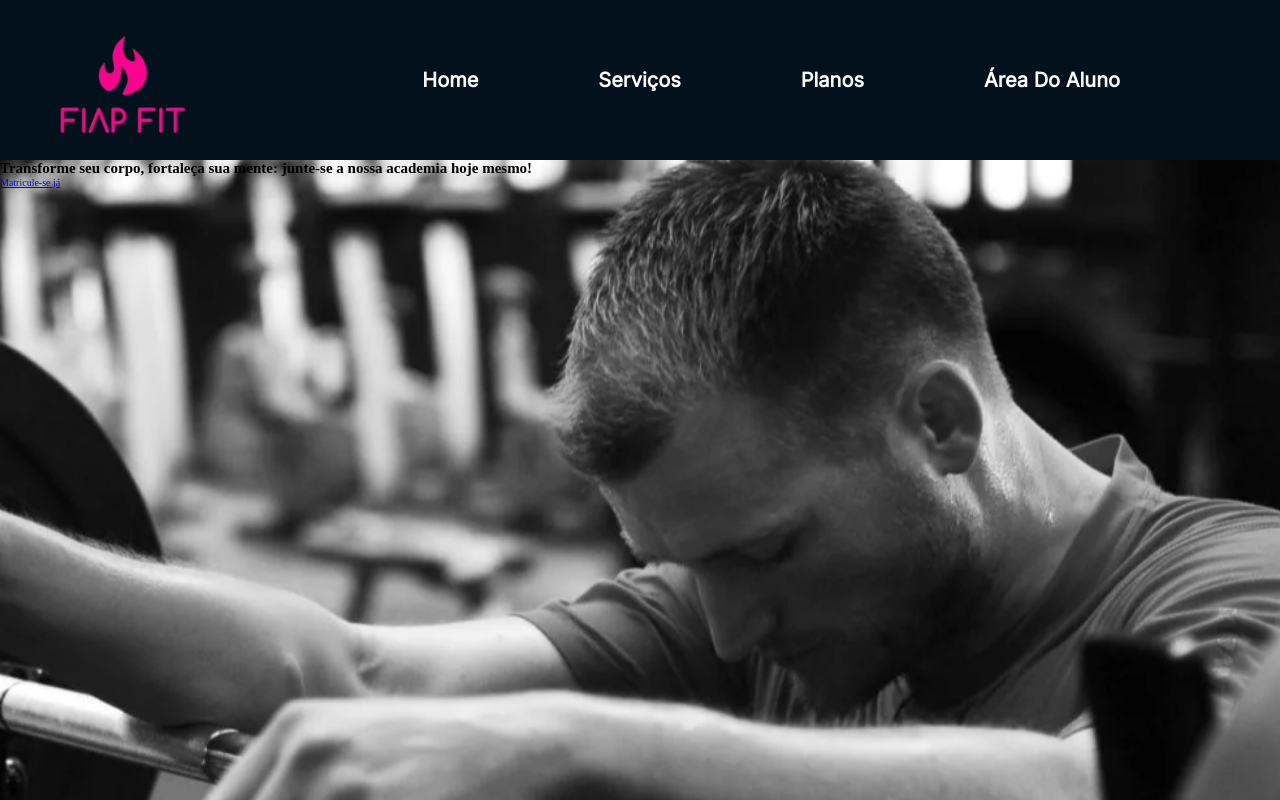
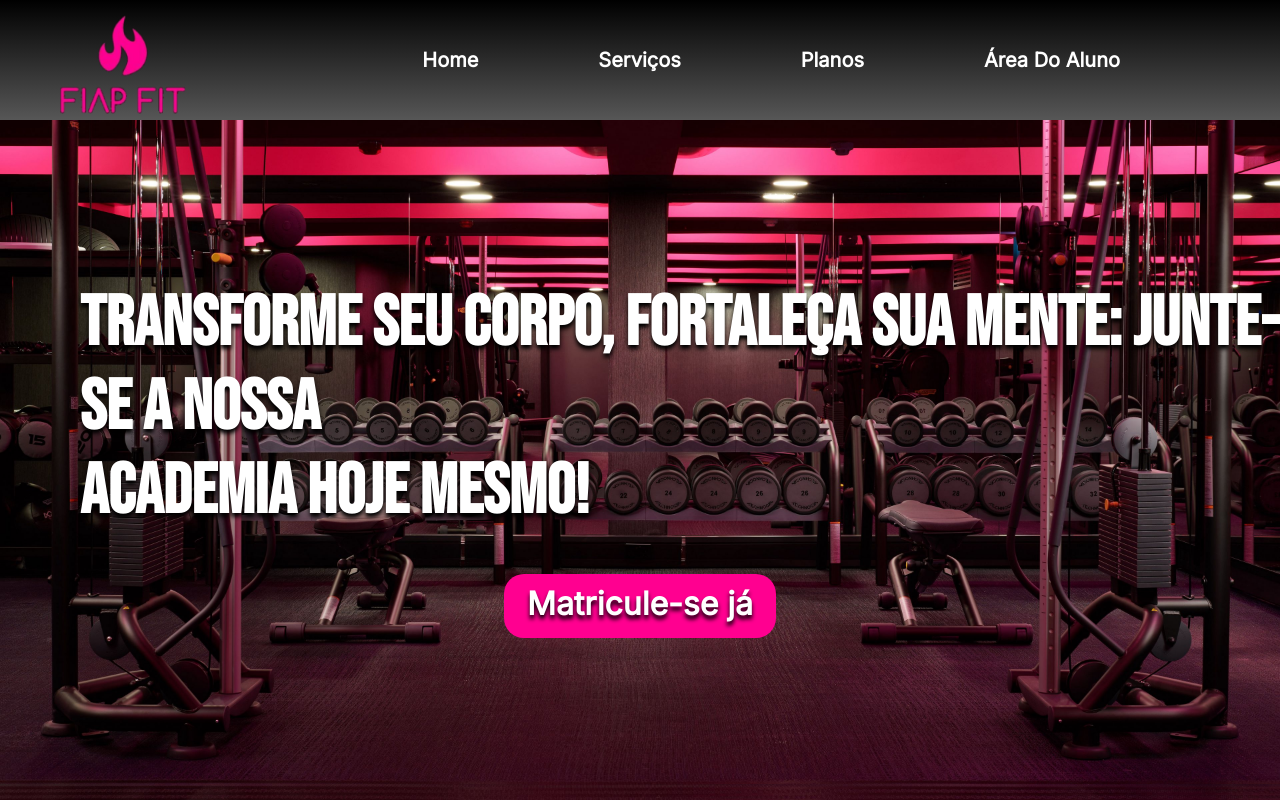
Before and after one commit to GabrielPoian/FiapFit-fiap, a plain HTML site: page index.html in a window 1280 px wide. Drawn offline with Linux system fonts and the light colour scheme.

Commit message:
finalização header e section1

```diff
--- a/index.html
+++ b/index.html
@@ -7,6 +7,8 @@
     <title>Fiap Fit</title>
     <link rel="stylesheet" href="style.css">
     <link href='https://fonts.googleapis.com/css?family=Inter' rel='stylesheet'>
+    <link href='https://fonts.googleapis.com/css?family=Bebas Neue' rel='stylesheet'>
+
 
 </head>
 <body>
@@ -27,8 +29,8 @@
     <section class="primeira__secao">
         <div class="container__primeira">
 
-            <h1 class="titulo__header">Transforme seu corpo, fortaleça sua mente: junte-se a nossa academia hoje mesmo!</h1>
-            <a href="#" class="link__header">Matricule-se já</a>
+            <h1 class="titulo__main">Transforme seu corpo, fortaleça sua mente: junte-se a nossa <br>academia hoje mesmo!</h1>
+            <a href='#' class="link__main">Matricule-se já</a>
         </div>
     </section>
 
--- a/style.css
+++ b/style.css
@@ -9,7 +9,8 @@
 }
 
 header{
-    background-color: #02111B;
+    background: linear-gradient(rgb(0, 0, 0), rgba(15, 15, 15, 0.7));
+    z-index: 9;
 
 }
 
@@ -17,7 +18,7 @@ nav{
     display: flex;
     align-items: center;
     justify-content: space-between;
-    height: 20vh;
+    height: 15vh;
 }
 
 .logo__header{
@@ -48,10 +49,44 @@ nav{
 }
 
 .primeira__secao{
-    background-image:url("/Imagens/backgroundHeader.png");
+    background-image:url("/Imagens/backgrond2.jpg");
     background-repeat: no-repeat;
     background-size: cover;
-    height: 80vh;
+    height: 85vh;
     background-position: bottom right;
+    display: flex;
+    align-items: center;
+    justify-content: center;
 
 }
+
+.titulo__main{
+    color: white;
+    font-family: 'Bebas Neue';
+    font-size: 7rem;
+    margin-left: 8rem;
+    mix-blend-mode: normal;
+    text-shadow: 0px 4px 4px #000000;
+
+}
+
+
+.link__main{
+    font-family: 'Inter';
+    display: block;
+    font-size: 3.2rem;
+    margin-left: 50%;
+    background-color: #FF0090;
+    height: 6.4rem;
+    text-align: center;
+    width: 27.2rem;
+    padding-top: 1rem;
+    border-radius: 2rem;
+    text-decoration: none;
+    color: #FFFFFF;
+    text-shadow: 0px 4px 4px #000000;
+    font-weight: bold;
+    margin: auto;
+    margin-top: 4rem;
+
+}
```
Also changed, not shown: Imagens/backgrond.jpg (added), Imagens/backgrond2.jpg (added), Imagens/treinamento_especializado.jpg (added).
